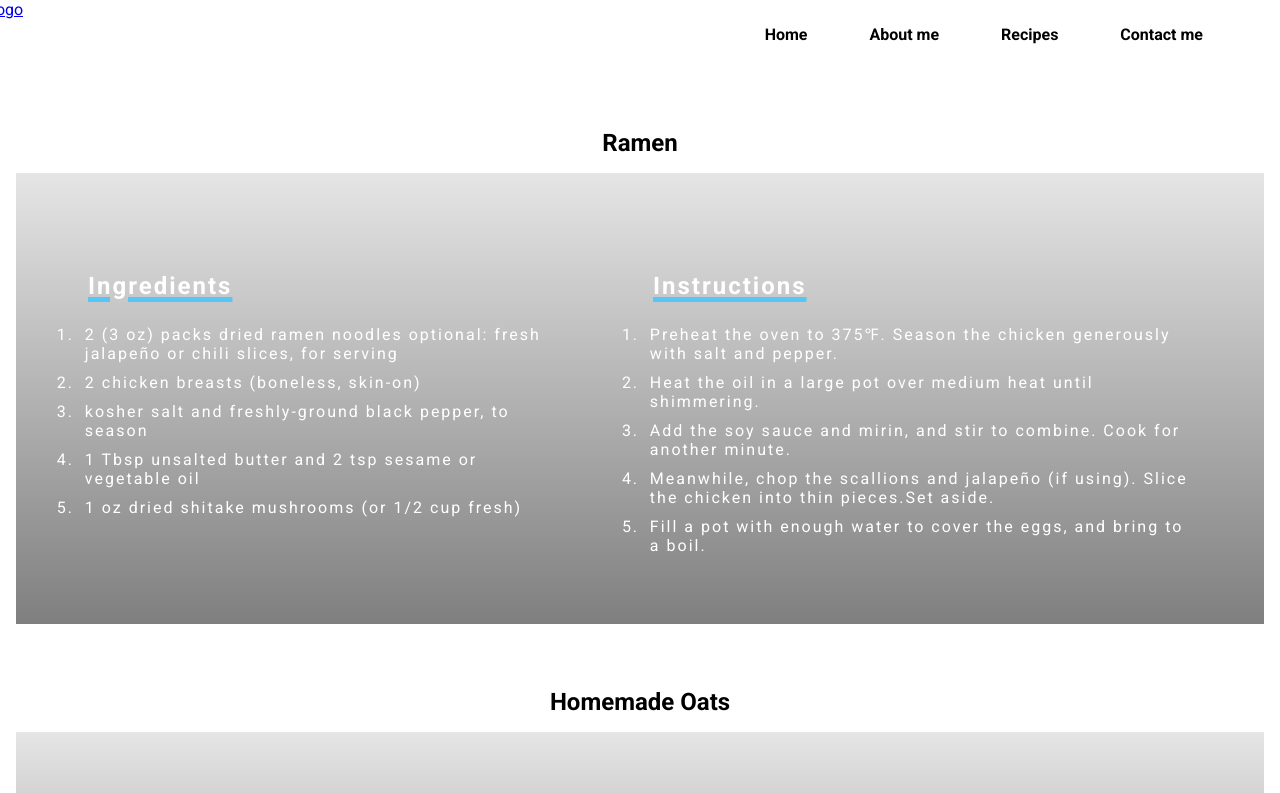
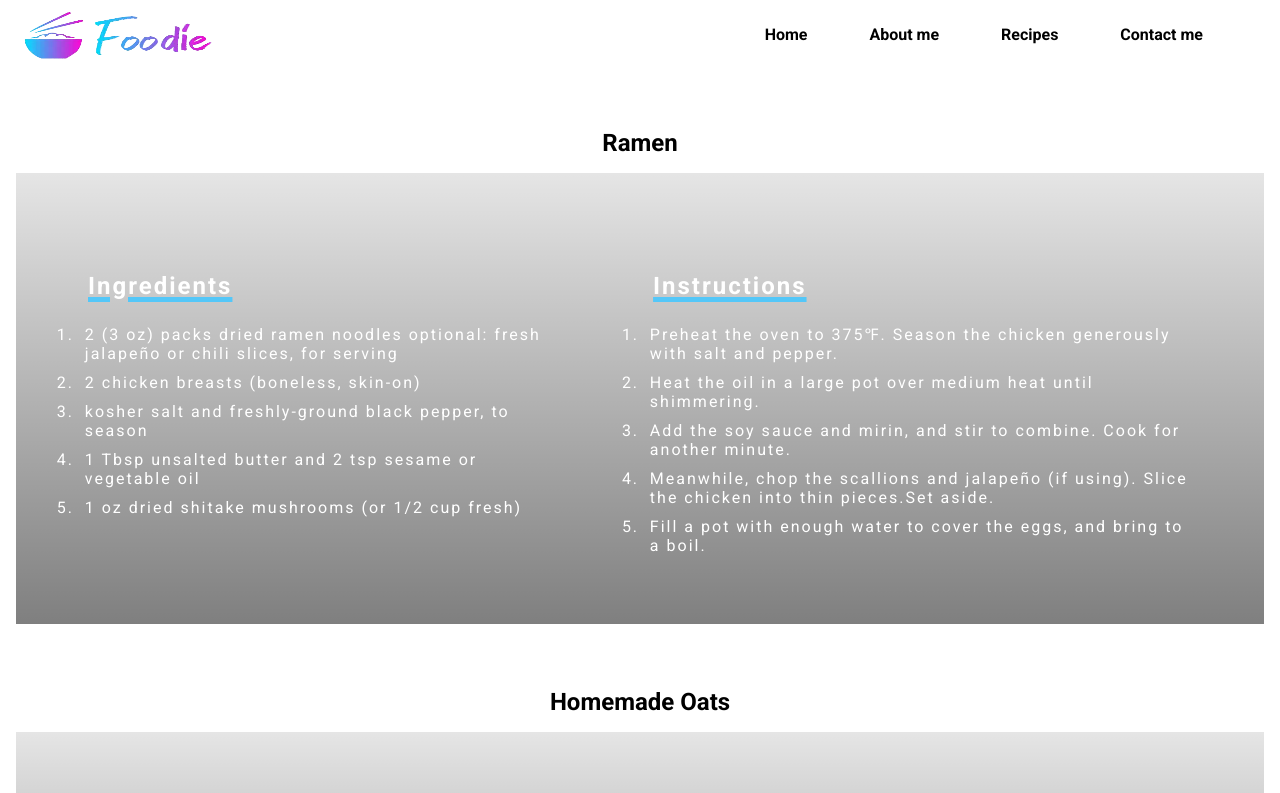
Before and after one commit to MuzhdaN/Foodie-blog_PP1, a plain HTML site: page recipes.html in a window 1280 px wide. Shown: the top 793 px of the page. Drawn offline with Linux system fonts and the light colour scheme.

Commit message:
Add meta description in the heading, changed the logo type to webp and added a link for homepage to the logo

```diff
--- a/recipes.html
+++ b/recipes.html
@@ -4,6 +4,7 @@
     <meta charset="UTF-8">
     <meta http-equiv="X-UA-Compatible" content="IE=edge">
     <meta name="viewport" content="width=device-width, initial-scale=1.0">
+    <meta name="description" content="Recipes page for food Blog for foodie people">
 
     <!-- favicon links -->
     <link rel= "apple-touch-icon" sizes="180x180" href="./assets/favicon_io/apple-touch-icon.png">
@@ -20,7 +21,7 @@
         <i class="fas fa-bars"></i>
         </label>
          <div id="logo">
-             <a href="#"> <img src="./assets/image/logo.png" alt="logo" width="280" height="120"></a>
+             <a href="home.html"> <img src="./assets/image/logo.webp" alt="logo" width="280" height="120"></a>
          </div>
          <nav>
              <ul>
```
